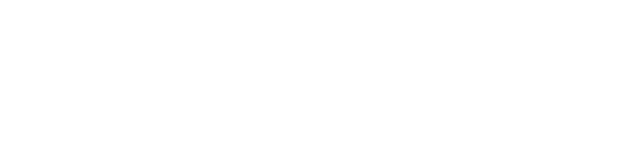
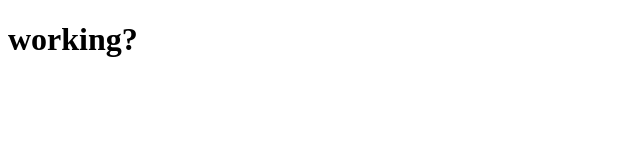
Before and after one commit to Ghostrixza/Food-Hero, a plain HTML site: page index.html in a window 1280 px wide. Shown: the whole page, without its empty margins (0-640 px from the left). Drawn offline with Linux system fonts and the light colour scheme.

Commit message:
wroking check

```diff
--- a/index.html
+++ b/index.html
@@ -7,7 +7,7 @@
     <meta name="viewport" content="width=device-width, initial-scale=1.0">
     <title>my website</title>
 </head>
-
+<h1>working?</h1>
 <body>
 
 </body>
```
